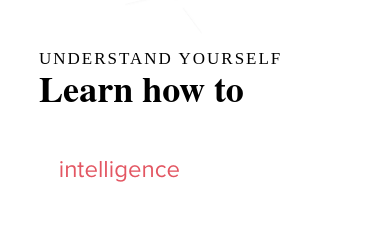
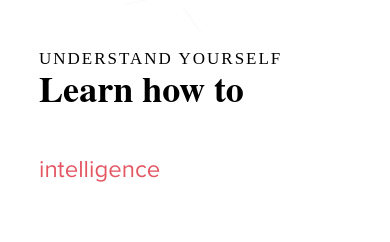
Before and after one commit to Adam-Thometz/Cosmic-Healing, a React (Create React App) app: page / in a window 390 px wide. Shown: the part 2103-2345 px from the top of the page. Built offline with nearby package versions, Linux system fonts and the light colour scheme; a web font is replaced by a local one.

Commit message:
removed unnecessary properties

```diff
--- a/src/landing-page/can-help-with/CanHelpWith.css
+++ b/src/landing-page/can-help-with/CanHelpWith.css
@@ -21,12 +21,9 @@
 }
 
 .CanHelpWith-slider-wrapper {
-  z-index: -5;
-  width: 70%;
   height: var(--height);
-  position: relative;
   list-style: none;
-  margin-left: -6.5%;
+  margin-left: -40px;
   line-height: var(--height);
   overflow: hidden;
 }
@@ -58,10 +55,6 @@
   .CanHelpWith-text-wrapper {
     width: 80%;
   }
-
-  .CanHelpWith-moving-text {
-    display: block;
-  }
 }
 
 @keyframes slide {
```
